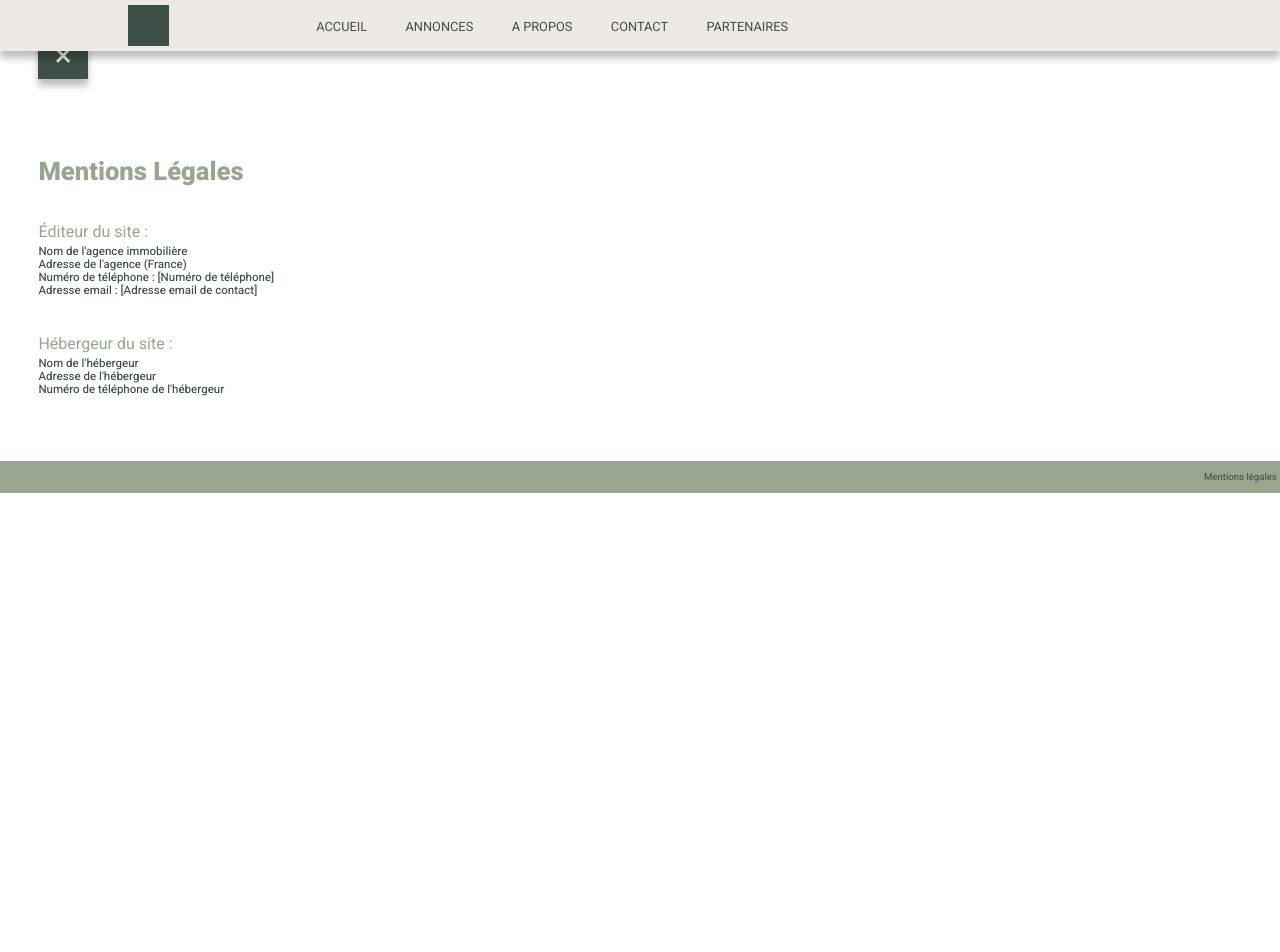
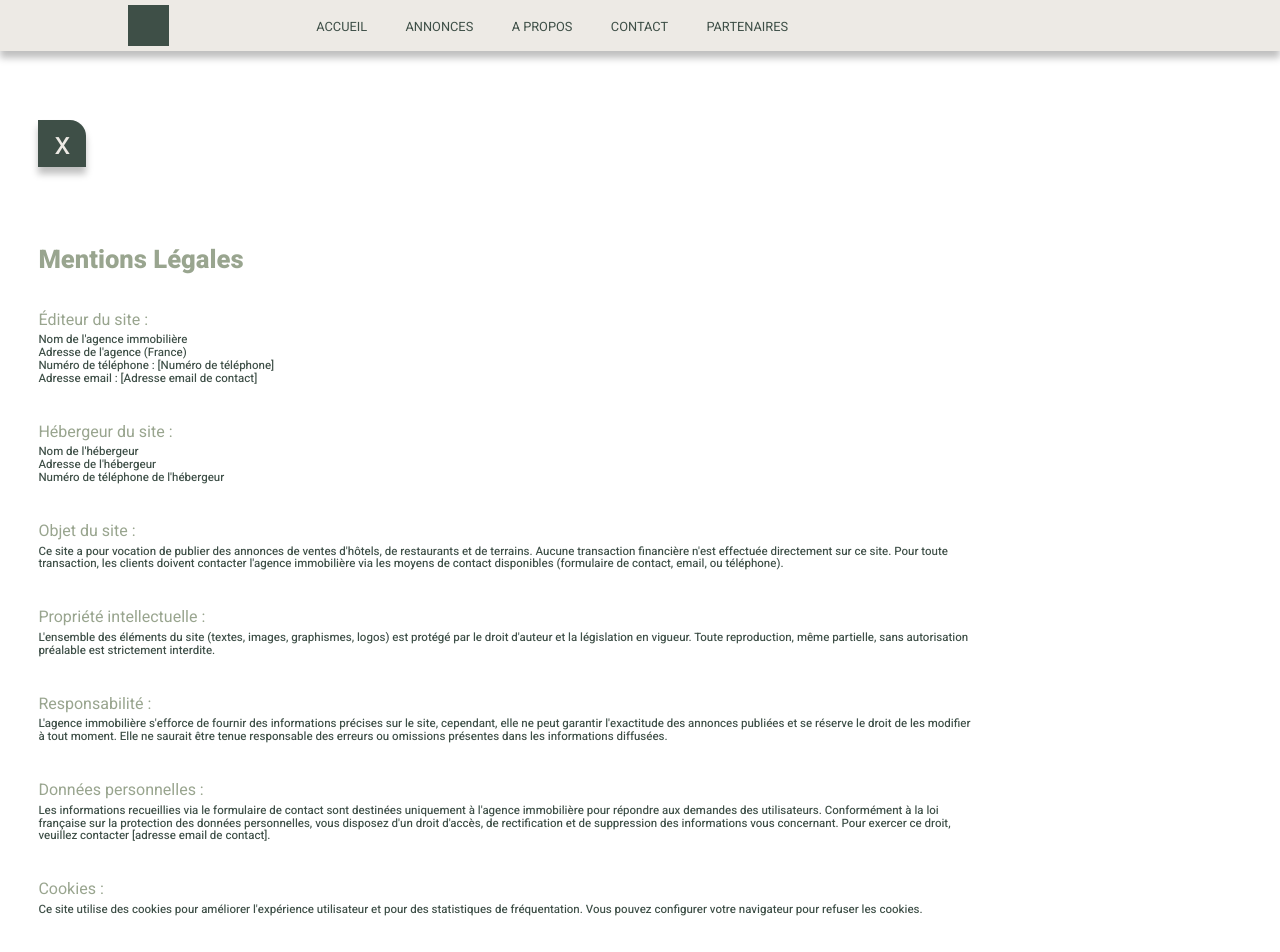
Before and after one commit to devStr0ke/spot-hotel, a Next.js app: page /mentions-legales in a window 1280 px wide. Shown: the top 952 px of the page. Before the commit the page ends 800 px from the top, so only its background shows below. Built offline with nearby package versions, Linux system fonts and the light colour scheme.

Commit message:
Front Replica done

```diff
--- a/src/app/mentions-legales/page.tsx
+++ b/src/app/mentions-legales/page.tsx
@@ -1,27 +1,64 @@
 import Link from 'next/link'
+
+export const metadata = {
+  title: 'Mentions légales',
+  description: 'Mentions légales de notre site',
+}
 
 export default function MentionsLegales() {
   return (
     <div className="ML_BodyLike">
-      <Link href="/" className="ML_Close">×</Link>
+      <Link href="/" className="ML_Close">x</Link>
       <h1>Mentions Légales</h1>
 
       <h3>Éditeur du site :</h3>
       <p>
-        Nom de l'agence immobilière<br />
-        Adresse de l'agence (France)<br />
+        Nom de l&apos;agence immobilière<br />
+        Adresse de l&apos;agence (France)<br />
         Numéro de téléphone : [Numéro de téléphone]<br />
         Adresse email : [Adresse email de contact]<br />
       </p>
 
       <h3>Hébergeur du site :</h3>
       <p>
-        Nom de l'hébergeur<br />
-        Adresse de l'hébergeur<br />
-        Numéro de téléphone de l'hébergeur<br />
+        Nom de l&apos;hébergeur<br />
+        Adresse de l&apos;hébergeur<br />
+        Numéro de téléphone de l&apos;hébergeur<br />
       </p>
 
-      {/* Add remaining content */}
+      <h3>Objet du site :</h3>
+      <p>
+        Ce site a pour vocation de publier des annonces de ventes d&apos;hôtels, de restaurants et de terrains.
+        Aucune transaction financière n&apos;est effectuée directement sur ce site. Pour toute transaction,
+        les clients doivent contacter l&apos;agence immobilière via les moyens de contact disponibles (formulaire de contact, email, ou téléphone).
+      </p>
+
+      <h3>Propriété intellectuelle :</h3>
+      <p>
+        L&apos;ensemble des éléments du site (textes, images, graphismes, logos) est protégé par le droit d&apos;auteur et la législation en vigueur.
+        Toute reproduction, même partielle, sans autorisation préalable est strictement interdite.
+      </p>
+
+      <h3>Responsabilité :</h3>
+      <p>
+        L&apos;agence immobilière s&apos;efforce de fournir des informations précises sur le site, cependant, elle ne peut
+        garantir l&apos;exactitude des annonces publiées et se réserve le droit de les modifier à tout moment. Elle ne
+        saurait être tenue responsable des erreurs ou omissions présentes dans les informations diffusées.
+      </p>
+
+      <h3>Données personnelles :</h3>
+      <p>
+        Les informations recueillies via le formulaire de contact sont destinées uniquement à l&apos;agence
+        immobilière pour répondre aux demandes des utilisateurs. Conformément à la loi française sur la
+        protection des données personnelles, vous disposez d&apos;un droit d&apos;accès, de rectification et de suppression
+        des informations vous concernant. Pour exercer ce droit, veuillez contacter [adresse email de contact].
+      </p>
+
+      <h3>Cookies :</h3>
+      <p>
+        Ce site utilise des cookies pour améliorer l&apos;expérience utilisateur et pour des statistiques de fréquentation.
+        Vous pouvez configurer votre navigateur pour refuser les cookies.
+      </p>
     </div>
   )
 }
--- a/src/styles/globals.css
+++ b/src/styles/globals.css
@@ -85,7 +85,7 @@
           flex-direction: column;
           justify-content: space-around;
           height: 80%;
-          width: 9%;
+          width: 8%;
           background-color:var(--grey002);
           z-index:1000;
       }
@@ -999,12 +999,11 @@
       .ML_BodyLike {
           /*background-color:aqua;*/
           display: block;
-          margin-top: 4vh;
+          margin-top: 5vh;
           margin-bottom: 8vh;
           margin-left: 6vw;
           margin-right: 18vw;
-          height: 100%;
-          max-height: 100%;
+          height: auto;
           text-align: left;
       }
 
@@ -1923,12 +1922,11 @@
           .ML_BodyLike{
               /*background-color:aqua;*/
               display:block;
-              margin-top: 4vh;
+              margin-top: 15vh;
               margin-bottom: 8vh;
               margin-left:3vw;
               margin-right:24vw;
-              height:100%;
-              max-height:100%;
+              height:auto;
               text-align:left;
           }
 
```
